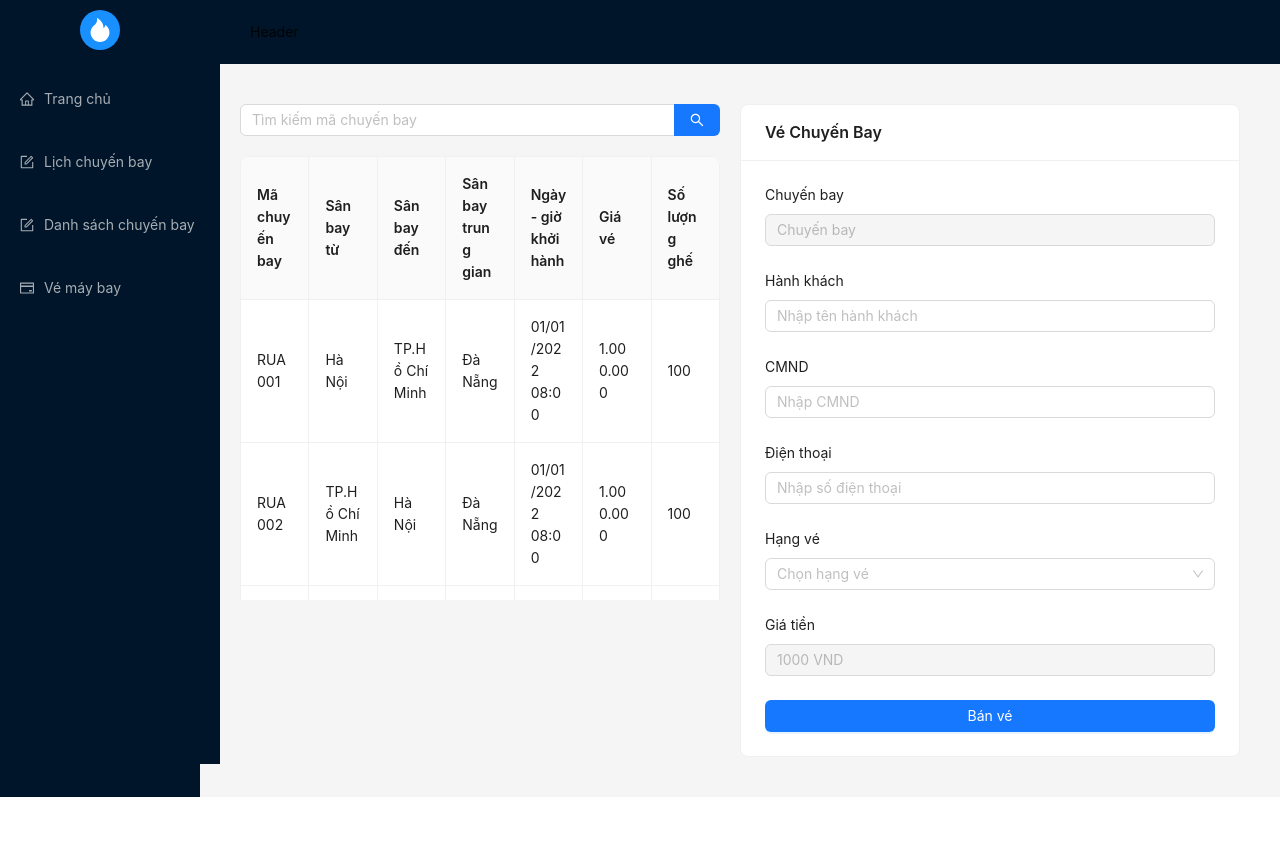
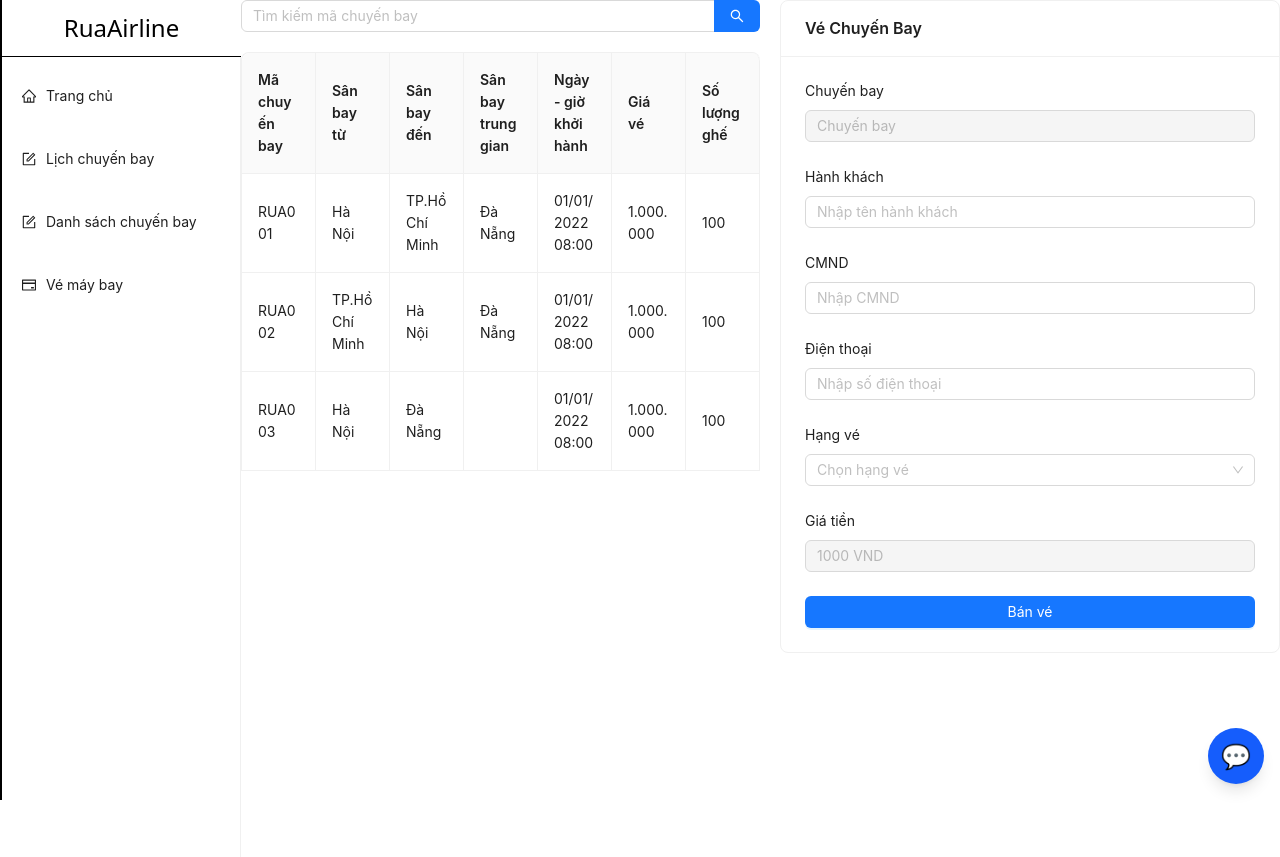
Before and after one commit to aprilboiz/FlightBookingSite, a React (Vite) app: page /sale-ticket in a window 1280 px wide. Before the commit the page ends 800 px from the top, so only its background shows below. Built offline with nearby package versions, Linux system fonts and the light colour scheme.

Commit message:
fix ui, add chatbot support

```diff
--- a/src/App.jsx
+++ b/src/App.jsx
@@ -1,35 +1,36 @@
-import React from 'react'
-import { Layout, List } from 'antd'
-import { BrowserRouter as Router, Routes, Route } from 'react-router-dom'
-import Logo from './components/Logo'
-import MenuList from './components/MenuList'
-import CalenderPlane from './components/CalenderPlane'
-import ListPlane from './components/ListPlane'
-import SaleTicket from './components/SaleTicket'
+import React from "react";
+import { Layout, List } from "antd";
+import { BrowserRouter as Router, Routes, Route } from "react-router-dom";
+import Logo from "./components/Logo";
+import MenuList from "./components/MenuList";
+import CalenderPlane from "./components/CalenderPlane";
+import ListPlane from "./components/ListPlane";
+import SaleTicket from "./components/SaleTicket";
+import Test from "./components/test";
 
-const { Header, Sider, Content } = Layout
+const { Header, Sider, Content } = Layout;
 function App() {
-
   return (
     <Router>
-      <Layout>
-        <Sider className='text-white'>
+      <div className="flex justify-center items-center">
+        <div className="w-[300px] h-screen border-l-2">
           <Logo />
+          <hr />
           <MenuList />
-        </Sider>
-        <Layout>
-          <Header className='bg-white'>Header</Header>
-          <Content className='p-10'>
-            <Routes>
-              <Route path="/calender-plane" element={<CalenderPlane />} />
-              <Route path="/list-plane" element={<ListPlane />} />
-              <Route path="/sale-ticket" element={<SaleTicket />} />
-            </Routes>
-          </Content>
-        </Layout >
-      </Layout>
+        </div>
+        <div className="w-full h-screen">
+          <Routes>
+            <Route path="/calender-plane" element={<CalenderPlane />} />
+            <Route path="/list-plane" element={<ListPlane />} />
+            <Route path="/sale-ticket" element={<SaleTicket />} />
+          </Routes>
+        </div>
+        <div className="fixed bottom-4 right-4 z-50">
+          <Test />
+        </div>
+      </div>
     </Router>
-  )
+  );
 }
 
-export default App
+export default App;
--- a/src/components/Logo.jsx
+++ b/src/components/Logo.jsx
@@ -3,9 +3,9 @@ import { FireFilled } from '@ant-design/icons'
 
 const Logo = () => {
   return (
-    <div className='flex items-center justify-center text-white p-2.5'>
-        <div className="w-[40px] h-[40px] flex items-center justify-center text-[1.5rem] rounded-[50%] bg-[#1890ff]">
-            <FireFilled />
+    <div className='flex items-center justify-center text-black p-2.5'>
+        <div className=" text-[1.5rem]">
+            <h2 className='font-medium'>RuaAirline</h2>
         </div>
     </div>
   )
--- a/src/components/MenuList.jsx
+++ b/src/components/MenuList.jsx
@@ -5,7 +5,7 @@ import { Link } from 'react-router-dom'
 
 const MenuList = () => {
   return (
-    <Menu theme="dark" className='h-[88vh] mt-[2rem] flex flex-col gap-[15px] text-[1rem] relative min-w-[220px]'>
+    <Menu className='h-screen flex flex-col gap-[15px] text-[1rem] relative min-w-[220px]'>
         <Menu.Item key="home" icon={<HomeOutlined />}>
             <Link to="/">Trang chủ</Link>
         </Menu.Item>
--- /dev/null
+++ b/src/components/test.jsx
@@ -0,0 +1,122 @@
+import { useState, useEffect } from "react";
+
+const options = {
+  root: [
+    { label: "Cách thêm chuyến bay", value: "addplane" },
+    { label: "Chỉnh sửa / xóa chuyến bay", value: "updateordeleteplane" },
+    // { label: "Cập nhật lịch chuyến", value: "lichchuyen" },
+  ],
+};
+
+const responses = {
+  addplane: 'Bạn chọn vào mục "Lịch chuyến bay" → Nhập thông tin chuyến bay → bấm vào nút "Thêm chuyến bay".',
+  updateordeleteplane: 'Bạn chọn vào mục "Danh sách chuyến bay" → Bấm vào biểu tượng edit/xóa ở cuối mỗi dòng → Chỉnh sửa thông tin hoặc bấm biểu tượng nút "Xóa".',
+//   lichchuyen:
+//     'Vào module "Lịch chuyến" → Chọn chuyến bay → Chỉnh sửa giờ hoặc ngày → Lưu.',
+};
+
+function TypingBubble() {
+  return (
+    <div className="bg-blue-100 text-blue-900 self-start rounded-2xl px-3 py-2 text-sm max-w-[80%] animate-pulse">
+      💬 Đang soạn...
+    </div>
+  );
+}
+
+export default function Test() {
+  const [messages, setMessages] = useState([
+    { from: "bot", text: "Xin chào! Tôi là chatbot được cấu hình sẵn các câu hỏi, tôi ở đây để giúp các bạn lần đầu tiếp xúc hệ thống" },
+    { from: "bot", text: "Các bạn muối hỏi tôi điều gì?" },
+  ]);
+  const [isTyping, setIsTyping] = useState(false);
+  const [open, setOpen] = useState(false);
+
+  const handleClick = (value, label) => {
+    const reply = responses[value];
+
+    setMessages((prev) => [...prev, { from: "user", text: label }]);
+
+    setIsTyping(true);
+
+    setTimeout(() => {
+      setMessages((prev) => [...prev, { from: "bot", text: "" }]);
+    }, 800);
+
+    setTimeout(() => {
+      setMessages((prev) => {
+        const newMsgs = [...prev];
+        newMsgs[newMsgs.length - 1] = { from: "bot", text: reply };
+        return newMsgs;
+      });
+      setIsTyping(false);
+    }, 2000);
+  };
+
+  return (
+    <div className="fixed bottom-4 right-4 z-50">
+      {!open && (
+        <button
+          onClick={() => setOpen(true)}
+          className="bg-blue-600 hover:bg-blue-700 text-white rounded-full w-14 h-14 shadow-lg flex items-center justify-center text-2xl"
+        >
+          💬
+        </button>
+      )}
+
+      {open && (
+        <div className="bg-white shadow-xl rounded-2xl p-4 w-80 h-[600px] flex flex-col">
+          <div className="flex items-center justify-between mb-2">
+            <div className="flex items-center space-x-2">
+              <div className="w-12 h-12 rounded-full overflow-hidden mt-1">
+                <img
+                  src="https://img.freepik.com/premium-photo/capybara-logo_508233-163.jpg"
+                  alt=""
+                />
+              </div>
+              <h1 className="text-lg font-bold">Trợ lý Capybara</h1>
+            </div>
+            <button
+              onClick={() => setOpen(false)}
+              className="text-gray-500 hover:text-black"
+            >
+              ✖
+            </button>
+          </div>
+
+          <div className="flex-1 overflow-y-auto space-y-2 p-2 border rounded-xl bg-gray-50">
+            {messages.map((msg, i) => (
+              <div
+                key={i}
+                className={`max-w-[80%] p-3 rounded-2xl text-sm whitespace-pre-line ${
+                  msg.from === "bot"
+                    ? "bg-blue-100 text-blue-900 self-start"
+                    : "bg-green-200 text-green-900 self-end"
+                }`}
+              >
+                {msg.text}
+              </div>
+            ))}
+            {isTyping && <TypingBubble />}
+          </div>
+
+          <div className="mt-4 grid grid-cols-1 gap-2">
+            {options.root.map((opt) => (
+              <button
+                key={opt.value}
+                onClick={() => handleClick(opt.value, opt.label)}
+                disabled={isTyping}
+                className={`rounded-xl py-2 px-4 text-sm transition-all duration-200 ${
+                  isTyping
+                    ? "bg-gray-300 text-gray-500 cursor-not-allowed"
+                    : "bg-blue-500 hover:bg-blue-600 text-white"
+                }`}
+              >
+                {opt.label}
+              </button>
+            ))}
+          </div>
+        </div>
+      )}
+    </div>
+  );
+}
```
